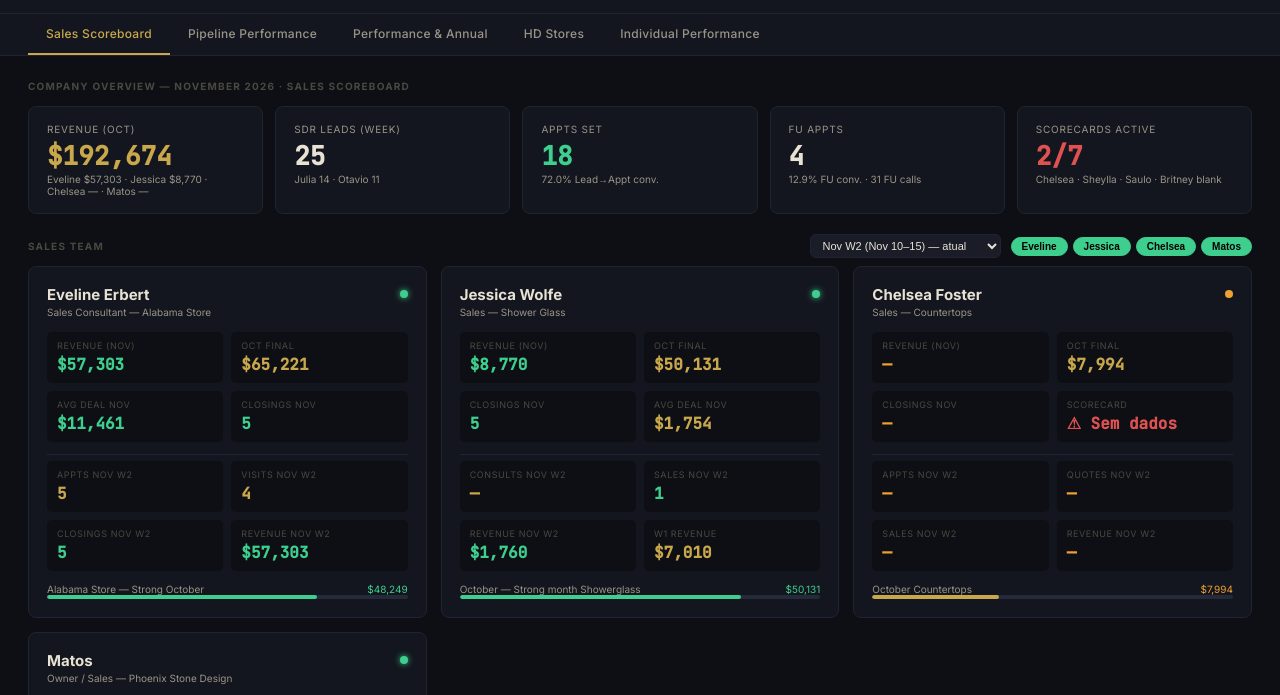
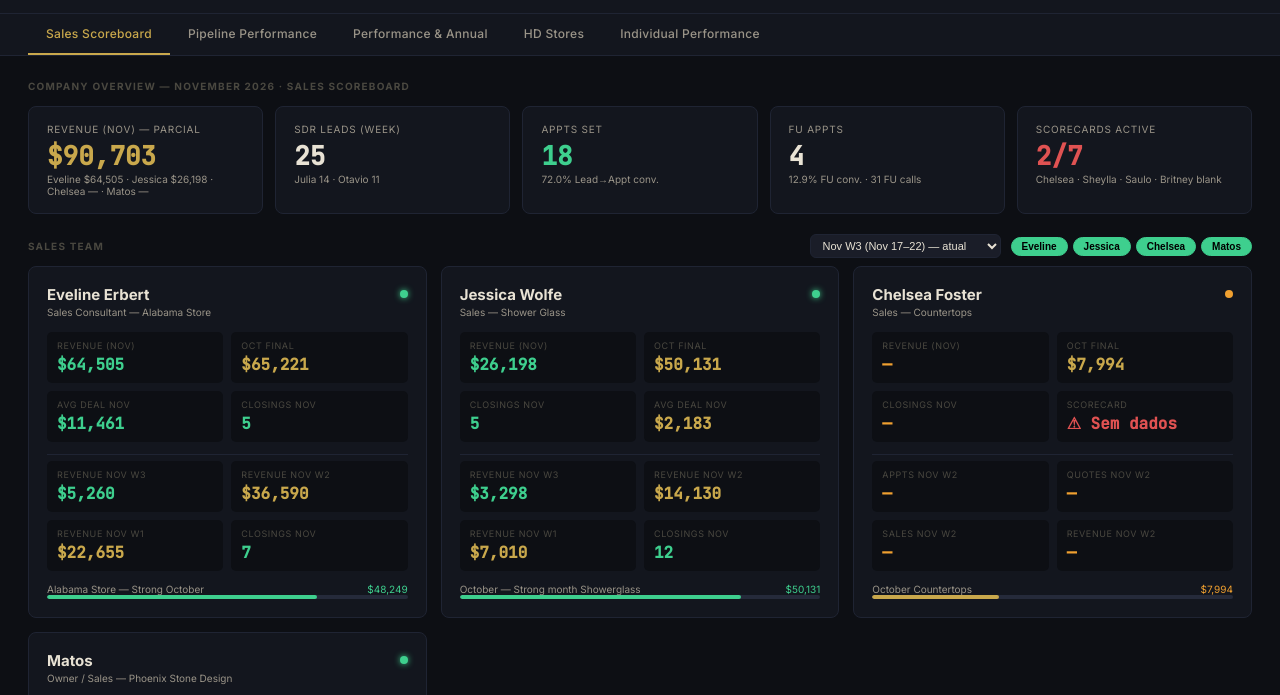
Before and after one commit to clubeq21-bit/phoenix-dashboard, a plain HTML site: page index.html in a window 1280 px wide. Shown: the part 53-748 px from the top of the page. Drawn offline with Linux system fonts and the light colour scheme.

Commit message:
Nov W3 update (Nov 18): Eveline $64,505/7cls · Jessica $26,198/12cls · Total Nov $90,703
- Eveline: W1 $22,655 / W2 $36,590 / W3 $5,260 — total $64,505 / 7 closings / avg $9,215
- Jessica: W1 $8,770 / W2 $14,130 / W3 $3,298 — total $26,198 / 12 closings / avg $2,183
- Chelsea: $0 (sem registros em novembro)
- Matos: 0 Won / pipeline ~$146K ativo
- Week selector: Nov W3 (Nov 17-22) como padrão
- Annual chart + Performance tab atualizados

Co-Authored-By: Claude Sonnet 4.6 <noreply@anthropic.com>
Claude-Session: https://claude.ai/code/session_018JVAp2haN9F7KrF8fpYSUQ

```diff
--- a/index.html
+++ b/index.html
@@ -419,9 +419,9 @@
   <div class="section-label">Company Overview — November 2026 · Sales Scoreboard</div>
   <div class="kpi-row kpi-row-5">
     <div class="kpi-card">
-      <div class="kpi-label">Revenue (Oct)</div>
-      <div class="kpi-value gold">$192,674</div>
-      <div class="kpi-sub">Eveline $57,303 · Jessica $8,770 · Chelsea — · Matos —</div>
+      <div class="kpi-label">Revenue (Nov) — parcial</div>
+      <div class="kpi-value gold">$90,703</div>
+      <div class="kpi-sub">Eveline $64,505 · Jessica $26,198 · Chelsea — · Matos —</div>
     </div>
     <div class="kpi-card">
       <div class="kpi-label">SDR Leads (Week)</div>
@@ -450,7 +450,8 @@
     <div class="section-label" style="margin-bottom:0;">Sales Team</div>
     <div style="display:flex;align-items:center;gap:10px;">
       <select id="team-week-select" onchange="updateSellerCards(this.value)" style="background:var(--surface2);color:var(--cream);border:1px solid var(--border);border-radius:6px;padding:4px 8px;font-size:11px;cursor:pointer;">
-        <option value="nov-w2" selected>Nov W2 (Nov 10–15) — atual</option>
+        <option value="nov-w3" selected>Nov W3 (Nov 17–22) — atual</option>
+        <option value="nov-w2">Nov W2 (Nov 10–15)</option>
         <option value="nov-w1">Nov W1 (Nov 3–8) — completa</option>
         <option value="oct-w4">Oct W4 (Oct 27–Nov 1)</option>
         <option value="oct-w3">Oct W3 (Oct 20–25)</option>
@@ -478,16 +479,16 @@
         <div class="status-dot active"></div>
       </div>
       <div class="seller-stats" id="eveline-stats">
-        <div class="stat-box"><div class="stat-label">Revenue (Nov)</div><div class="stat-val text-green">$57,303</div></div>
+        <div class="stat-box"><div class="stat-label">Revenue (Nov)</div><div class="stat-val text-green">$64,505</div></div>
         <div class="stat-box"><div class="stat-label">Oct Final</div><div class="stat-val text-gold">$65,221</div></div>
         <div class="stat-box"><div class="stat-label">Avg Deal Nov</div><div class="stat-val text-green">$11,461</div></div>
         <div class="stat-box"><div class="stat-label">Closings Nov</div><div class="stat-val text-green">5</div></div>
       </div>
       <div class="seller-stats" style="margin-top:6px;border-top:1px solid var(--border);padding-top:6px;" id="eveline-conv">
-        <div class="stat-box"><div class="stat-label">Appts Nov W2</div><div class="stat-val text-gold">5</div></div>
-        <div class="stat-box"><div class="stat-label">Visits Nov W2</div><div class="stat-val text-gold">4</div></div>
-        <div class="stat-box"><div class="stat-label">Closings Nov W2</div><div class="stat-val text-green">5</div></div>
-        <div class="stat-box"><div class="stat-label">Revenue Nov W2</div><div class="stat-val text-green">$57,303</div></div>
+        <div class="stat-box"><div class="stat-label">Revenue Nov W3</div><div class="stat-val text-green">$5,260</div></div>
+        <div class="stat-box"><div class="stat-label">Revenue Nov W2</div><div class="stat-val text-gold">$36,590</div></div>
+        <div class="stat-box"><div class="stat-label">Revenue Nov W1</div><div class="stat-val text-gold">$22,655</div></div>
+        <div class="stat-box"><div class="stat-label">Closings Nov</div><div class="stat-val text-green">7</div></div>
       </div>
       <div class="progress-wrap">
         <div class="progress-label"><span>Alabama Store — Strong October</span><span class="text-green">$48,249</span></div>
@@ -505,16 +506,16 @@
         <div class="status-dot active"></div>
       </div>
       <div class="seller-stats" id="jessica-stats">
-        <div class="stat-box"><div class="stat-label">Revenue (Nov)</div><div class="stat-val text-green">$8,770</div></div>
+        <div class="stat-box"><div class="stat-label">Revenue (Nov)</div><div class="stat-val text-green">$26,198</div></div>
         <div class="stat-box"><div class="stat-label">Oct Final</div><div class="stat-val text-gold">$50,131</div></div>
         <div class="stat-box"><div class="stat-label">Closings Nov</div><div class="stat-val text-green">5</div></div>
-        <div class="stat-box"><div class="stat-label">Avg Deal Nov</div><div class="stat-val text-gold">$1,754</div></div>
+        <div class="stat-box"><div class="stat-label">Avg Deal Nov</div><div class="stat-val text-gold">$2,183</div></div>
       </div>
       <div class="seller-stats" style="margin-top:6px;border-top:1px solid var(--border);padding-top:6px;" id="jessica-conv">
-        <div class="stat-box"><div class="stat-label">Consults Nov W2</div><div class="stat-val text-gold">—</div></div>
-        <div class="stat-box"><div class="stat-label">Sales Nov W2</div><div class="stat-val text-green">1</div></div>
-        <div class="stat-box"><div class="stat-label">Revenue Nov W2</div><div class="stat-val text-green">$1,760</div></div>
-        <div class="stat-box"><div class="stat-label">W1 Revenue</div><div class="stat-val text-gold">$7,010</div></div>
+        <div class="stat-box"><div class="stat-label">Revenue Nov W3</div><div class="stat-val text-green">$3,298</div></div>
+        <div class="stat-box"><div class="stat-label">Revenue Nov W2</div><div class="stat-val text-gold">$14,130</div></div>
+        <div class="stat-box"><div class="stat-label">Revenue Nov W1</div><div class="stat-val text-gold">$7,010</div></div>
+        <div class="stat-box"><div class="stat-label">Closings Nov</div><div class="stat-val text-green">12</div></div>
       </div>
       <div class="progress-wrap">
         <div class="progress-label"><span>October — Strong month Showerglass</span><span class="text-green">$50,131</span></div>
@@ -756,7 +757,7 @@
     <div class="kpi-card">
       <div class="kpi-label">2026 YTD (Jan–Oct final)</div>
       <div class="kpi-value amber">$1.76M</div>
-      <div class="kpi-sub">Oct final $239K · Nov W2 $77K in progress</div>
+      <div class="kpi-sub">Oct final $239K · Nov W3 $91K em andamento</div>
     </div>
     <div class="kpi-card">
       <div class="kpi-label">October 2026 — Best Month of 2nd Half</div>
@@ -3511,11 +3512,11 @@ const monthlyData = [
     month: "November 2026", short: "Nov",
     revenue: {stephanie:0, eveline:57303, jessica:8770, anderson:0, matos:0, other:0},
     activity: {leads:0, calls:0, appts:0, sales:0},
-    note: "Nov W2 parcial (até Nov 10) · Eveline $57.3K (5 closings, Caleb Bell $31.8K) · Jessica $8.8K (5 closings SG) · Matos 0 Won (9 propostas ativas)",
-    total: 66073,
+    note: "Nov W3 parcial (até Nov 18) · Eveline $64.5K (7 closings) · Jessica $26.2K (12 closings SG) · Chelsea $0 · Matos 0 Won (pipeline ~$146K)",
+    total: 90703,
     sellers: [
-      {name:"Eveline", value:57303, pct:87},
-      {name:"Jessica", value:8770, pct:13}
+      {name:"Eveline", value:64505, pct:71},
+      {name:"Jessica", value:26198, pct:29}
     ]
   }];
 
@@ -4050,8 +4051,8 @@ const seller2026 = {
   months: ['Jan','Feb','Mar','Apr','May','Jun','Jul','Aug','Sep','Oct','Nov'],
   sellers: [
     { name:'Stephanie', color:'#F5C842', data:[12143,87789,78172,81490,118623,73714,90004,64220,47247,0,0] },
-    { name:'Eveline',   color:'#4A9EE0', data:[0,21726,41952,52363,26780,41092,53124,28780,16743,65221,57303] },
-    { name:'Jessica',   color:'#5CBA8A', data:[0,51786,84837,46319,79680,52732,51227,31344,40901,50131,8770] },
+    { name:'Eveline',   color:'#4A9EE0', data:[0,21726,41952,52363,26780,41092,53124,28780,16743,65221,64505] },
+    { name:'Jessica',   color:'#5CBA8A', data:[0,51786,84837,46319,79680,52732,51227,31344,40901,50131,26198] },
     { name:'Matos',     color:'#C97B3A', data:[0,0,0,0,0,0,0,0,0,116291,0] },
     { name:'Anderson',  color:'#E08050', data:[0,0,0,0,0,0,70855,33791,0,0,0] }
   ]
```
